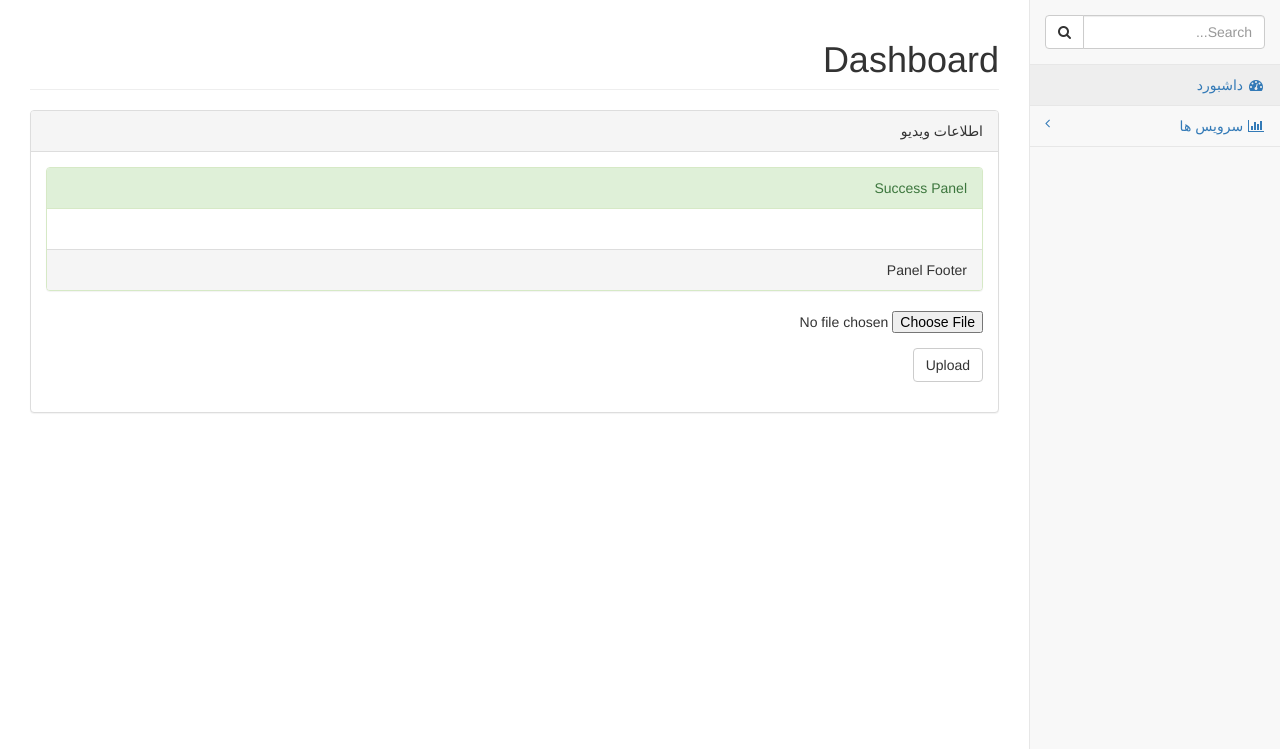
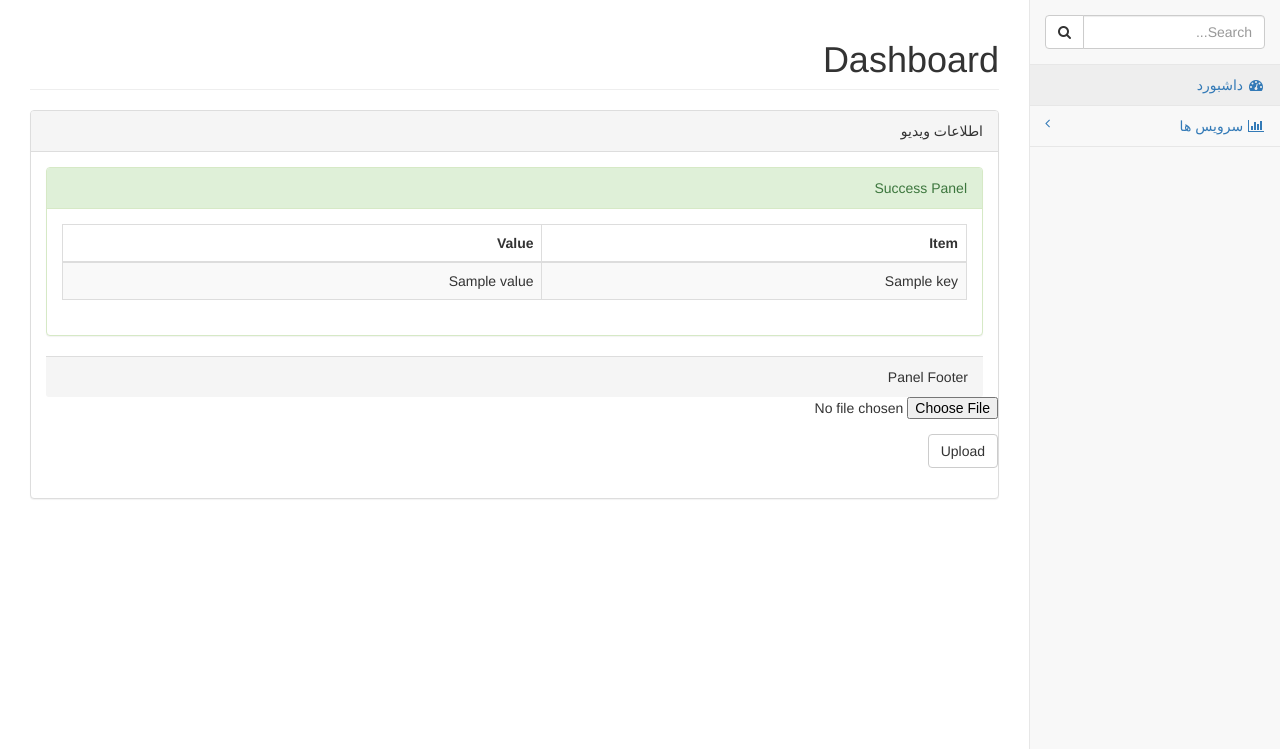
Before and after one commit to shgninc/ffconvert, a Flask app: template templates/videoInfo.html in a window 1280 px wide. Shown: the part 51-800 px from the top of the page. Run offline with Flask 2, Linux system fonts and the light colour scheme; the template is opened without the code that fills it: most values are stand-ins (such as "Sample title", 1, 10 or a date in 2020); some libraries are stand-ins or nearby versions.

Commit message:
optimizing Video informations

```diff
--- a/main.py
+++ b/main.py
@@ -1,14 +1,18 @@
 #!/usr/bin/env python3
+
+# https://github.com/kkroening/ffmpeg-python
+# https://kkroening.github.io/ffmpeg-python/
+
 # -*- coding: utf-8 -*-
 from flask import Flask, render_template, request, flash, redirect, url_for
 from werkzeug.utils import secure_filename
 import os
 import ffmpeg
-import json
+# import json
 # from sqlalchemy import create_engine, MetaData, Table
-import subprocess
+# import subprocess
 import sys
-from pprint import pprint
+# from pprint import pprint
 from importlib import reload
 
 if sys.version[0] == '2':
@@ -19,7 +23,7 @@ app = Flask(__name__)
 app.config['SECRET_KEY'] = 'you-will-never-guess'
 app.config['UPLOAD_FOLDER'] = './uploads/'
 # 16 megabytes
-app.config['MAX_CONTENT_LENGTH'] = 16 * 1024 * 1024
+app.config['MAX_CONTENT_LENGTH'] = 16 * 1024 * 1024 * 1024
 
 ALLOWED_EXTENSIONS = {'mp3', 'mp4', 'mkv', 'wav', 'ogg', 'wmv'}
 
@@ -52,20 +56,22 @@ def videoInfo():
             info = None
             filename = secure_filename(file.filename)
             file.save(os.path.join(app.config['UPLOAD_FOLDER'], filename))
-            info = ffmpeg.probe(os.path.join(app.config['UPLOAD_FOLDER'], filename))
+            try:
+                info = ffmpeg.probe(os.path.join(app.config['UPLOAD_FOLDER'], filename))
+            except ffmpeg.Error as e:
+                print(e.stderr)
+                sys.exit(1)
 
             video_stream = next((stream for stream in info['streams'] if stream['codec_type'] == 'video'), None)
             if video_stream is None:
                 print('No video stream found')
                 sys.exit(1)
-
-            # width = int(video_stream['width'])
-            # height = int(video_stream['height'])
-            # num_frames = int(video_stream['has_b_frames'])
-            # print('width: {}'.format(width))
-            # print('height: {}'.format(height))
-            # print('num_frames: {}'.format(num_frames))
-            print(video_stream)
+            key1 = 'disposition'
+            key2 = 'tags'
+            if key1 in video_stream:
+                del video_stream[key1]
+            if key2 in video_stream:
+                del video_stream[key2]
 
             return render_template('videoInfo.html', info=video_stream, title=u'اطلاعات ویدیو')
     return render_template('videoInfo.html', title=u'اطلاعات ویدیو')
--- a/templates/videoInfo.html
+++ b/templates/videoInfo.html
@@ -19,24 +19,27 @@
                                 Success Panel
                             </div>
                             <div class="panel-body">
-                                {# info #}
 
-
-
+                                <div class="table-responsive">
+                                    <table class="table table-striped table-bordered table-hover">
+                                        <thead>
+                                        <tr>
+                                            <th>Item</th>
+                                            <th>Value</th>
+                                        </tr>
+                                        </thead>
+                                        <tbody>
                                         {% for key, value in info.items() %}
-                        <p>
-                            {% if key == 'height' %}
-                            <span>height: {{ value }}</span>
-                            {% elif key == width %}
-                            <span>width: {{ value }}</span>
-                            {% endif %}
-
-                        </p>
+                                        <tr>
+                                            <td>{{ key }}</td>
+                                            <td>{{ value }}</td>
+                                        </tr>
                                         {% endfor %}
-
-
-
-
+                                        </tbody>
+                                    </table>
+                                </div>
+                                <!-- /.table-responsive -->
+                            </div>
                         </div>
                         <div class="panel-footer">
                             Panel Footer
```
Lines whose indentation alone changed are shown as unchanged.
